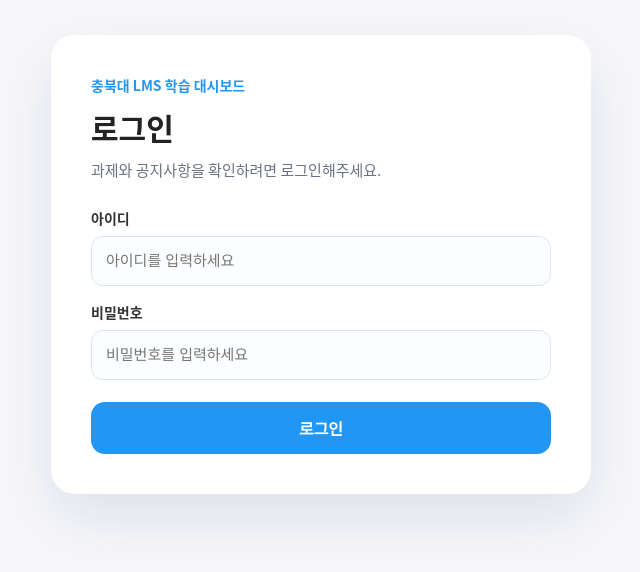
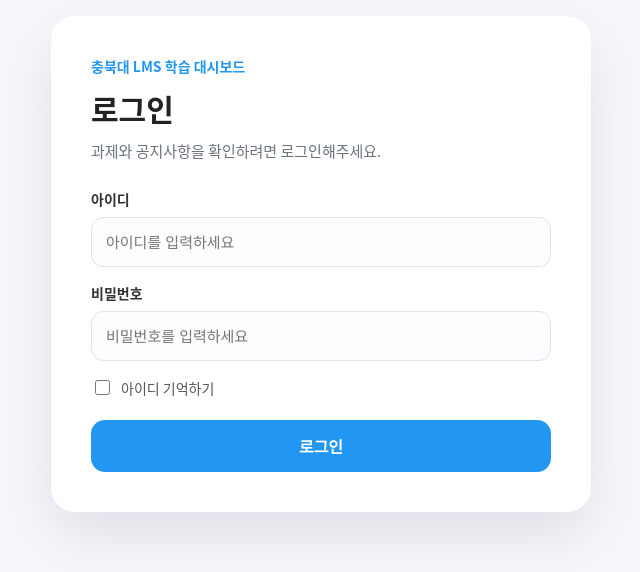
Before and after one commit to KadenID/OSBP_Team_NULL, a React (Vite) app in the folder client/: page / in a window 1280 px wide. Shown: the part 136-708 px from the top of the page, without its empty margins (319-959 px from the left). Built offline with nearby package versions, Linux system fonts and the light colour scheme; no server answers.

Commit message:
feat: 아이디 기억하기 기능 추가

```diff
--- a/client/src/Components/login_page/LoginPage.jsx
+++ b/client/src/Components/login_page/LoginPage.jsx
@@ -25,11 +25,14 @@ const loginFields = [
 function LoginPage({ onLogin }) {
     const navigate = useNavigate();
 
+    const rememberedStudentId = localStorage.getItem("rememberedStudentId") || "";
+
     const [loginForm, setLoginForm] = useState({
-        student_id: "",
+        student_id: rememberedStudentId,
         password: "",
     });
 
+    const [rememberId, setRememberId] = useState(Boolean(rememberedStudentId));
     const [errorMessage, setErrorMessage] = useState("");
     const [isLoading, setIsLoading] = useState(false);
 
@@ -81,6 +84,12 @@ function LoginPage({ onLogin }) {
                 return;
             }
 
+            if (rememberId) {
+                localStorage.setItem("rememberedStudentId", student_id);
+            } else {
+                localStorage.removeItem("rememberedStudentId");
+            }
+
             onLogin?.(data.access_token);
             navigate("/main");
         } catch (error) {
@@ -119,6 +128,15 @@ function LoginPage({ onLogin }) {
                         </div>
                     ))}
 
+                    <label className="remember-row">
+                        <input
+                            type="checkbox"
+                            checked={rememberId}
+                            onChange={(e) => setRememberId(e.target.checked)}
+                        />
+                        <span>아이디 기억하기</span>
+                    </label>
+
                     {errorMessage && <p className="login-error">{errorMessage}</p>}
 
                     <button type="submit" className="login-button" disabled={isLoading}>
```
